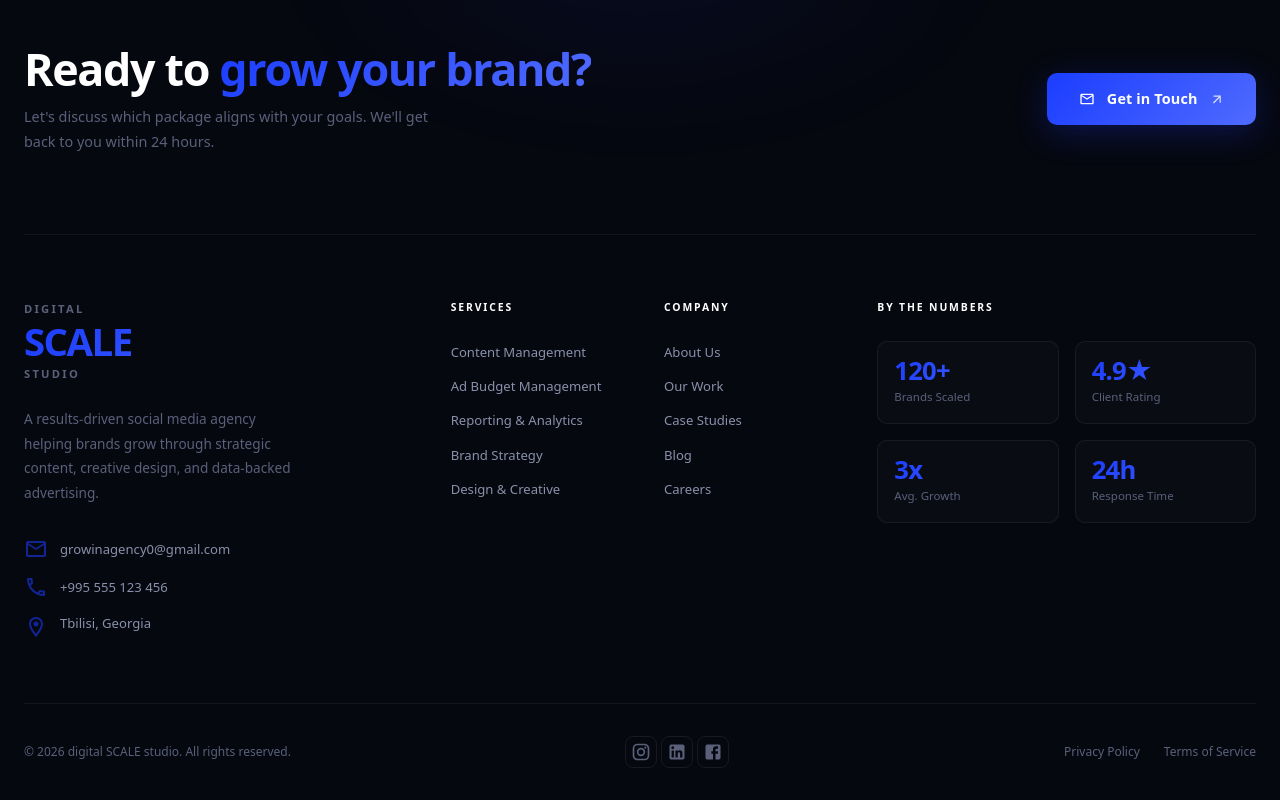
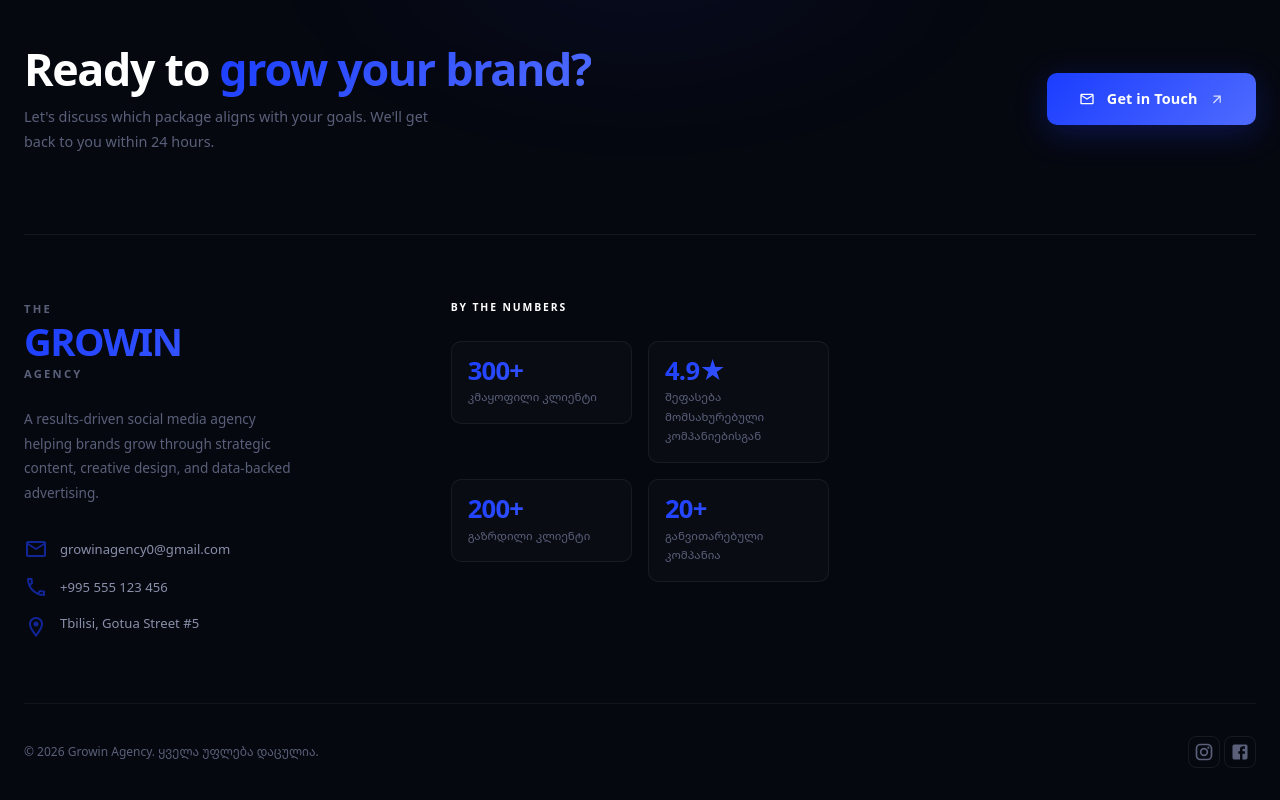
Before and after one commit to Konstantine-T/services-single-page, a React (Vite) app: page / in a window 1280 px wide. Shown: the part 1765-2565 px from the top of the page. Built offline with nearby package versions, Linux system fonts and the light colour scheme.

Commit message:
changed footer and colors

```diff
--- a/src/components/Footer/Footer.tsx
+++ b/src/components/Footer/Footer.tsx
@@ -14,31 +14,21 @@ import EmailOutlinedIcon from "@mui/icons-material/EmailOutlined";
 import PhoneOutlinedIcon from "@mui/icons-material/PhoneOutlined";
 import LocationOnOutlinedIcon from "@mui/icons-material/LocationOnOutlined";
 import InstagramIcon from "@mui/icons-material/Instagram";
-import LinkedInIcon from "@mui/icons-material/LinkedIn";
+// import LinkedInIcon from "@mui/icons-material/LinkedIn";
 import FacebookIcon from "@mui/icons-material/Facebook";
 import ArrowOutwardIcon from "@mui/icons-material/ArrowOutward";
 
-const footerLinks = {
-  services: [
-    { label: "Content Management", href: "#" },
-    { label: "Ad Budget Management", href: "#" },
-    { label: "Reporting & Analytics", href: "#" },
-    { label: "Brand Strategy", href: "#" },
-    { label: "Design & Creative", href: "#" },
-  ],
-  company: [
-    { label: "About Us", href: "#" },
-    { label: "Our Work", href: "#" },
-    { label: "Case Studies", href: "#" },
-    { label: "Blog", href: "#" },
-    { label: "Careers", href: "#" },
-  ],
-};
-
 const socialLinks = [
-  { icon: <InstagramIcon fontSize="small" />, label: "Instagram", href: "#" },
-  { icon: <LinkedInIcon fontSize="small" />, label: "LinkedIn", href: "#" },
-  { icon: <FacebookIcon fontSize="small" />, label: "Facebook", href: "#" },
+  {
+    icon: <InstagramIcon fontSize="small" target="_blank" />,
+    label: "Instagram",
+    href: "https://www.instagram.com/growin__agency",
+  },
+  {
+    icon: <FacebookIcon fontSize="small" target="_blank" />,
+    label: "Facebook",
+    href: "https://www.facebook.com/people/Growin-SMM-Agency/61575597174850/",
+  },
 ];
 
 export default function Footer() {
@@ -198,7 +188,7 @@ export default function Footer() {
                   mb: 0.5,
                 }}
               >
-                digital
+                The
               </Typography>
               <Typography
                 component="span"
@@ -215,7 +205,7 @@ export default function Footer() {
                   mb: 0.5,
                 }}
               >
-                SCALE
+                GROWIN
               </Typography>
               <Typography
                 component="span"
@@ -228,7 +218,7 @@ export default function Footer() {
                   display: "block",
                 }}
               >
-                studio
+                Agency
               </Typography>
             </Box>
 
@@ -301,14 +291,14 @@ export default function Footer() {
                   variant="body2"
                   sx={{ color: linkText, fontSize: "0.82rem" }}
                 >
-                  Tbilisi, Georgia
+                  Tbilisi, Gotua Street #5
                 </Typography>
               </Box>
             </Stack>
           </Grid>
 
           {/* Services */}
-          <Grid item xs={6} md={2}>
+          {/* <Grid item xs={6} md={2}>
             <Typography
               sx={{
                 fontSize: "0.65rem",
@@ -339,10 +329,10 @@ export default function Footer() {
                 </Link>
               ))}
             </Stack>
-          </Grid>
+          </Grid> */}
 
           {/* Company */}
-          <Grid item xs={6} md={2}>
+          {/* <Grid item xs={6} md={2}>
             <Typography
               sx={{
                 fontSize: "0.65rem",
@@ -373,7 +363,7 @@ export default function Footer() {
                 </Link>
               ))}
             </Stack>
-          </Grid>
+          </Grid> */}
 
           {/* Stats / trust signals */}
           <Grid item xs={12} md={4}>
@@ -392,10 +382,13 @@ export default function Footer() {
             </Typography>
             <Grid container spacing={2}>
               {[
-                { value: "120+", label: "Brands Scaled" },
-                { value: "4.9★", label: "Client Rating" },
-                { value: "3x", label: "Avg. Growth" },
-                { value: "24h", label: "Response Time" },
+                { value: "300+", label: "კმაყოფილი კლიენტი" },
+                {
+                  value: "4.9★",
+                  label: "შეფასება მომსახურებული კომპანიებისგან",
+                },
+                { value: "200+", label: "გაზრდილი კლიენტი" },
+                { value: "20+", label: "განვითარებული კომპანია" },
               ].map(({ value, label }) => (
                 <Grid item xs={6} key={label}>
                   <Box
@@ -453,7 +446,7 @@ export default function Footer() {
             variant="caption"
             sx={{ color: mutedText, fontSize: "0.75rem" }}
           >
-            © {currentYear} digital SCALE studio. All rights reserved.
+            © {currentYear} Growin Agency. ყველა უფლება დაცულია.
           </Typography>
 
           <Box sx={{ display: "flex", gap: 0.5 }}>
@@ -484,7 +477,7 @@ export default function Footer() {
             ))}
           </Box>
 
-          <Box sx={{ display: "flex", gap: 3 }}>
+          {/* <Box sx={{ display: "flex", gap: 3 }}>
             {["Privacy Policy", "Terms of Service"].map((item) => (
               <Link
                 key={item}
@@ -500,7 +493,7 @@ export default function Footer() {
                 {item}
               </Link>
             ))}
-          </Box>
+          </Box> */}
         </Box>
       </Container>
     </Box>
--- a/src/data/pricingData.ts
+++ b/src/data/pricingData.ts
@@ -69,6 +69,7 @@ export const pricingPlans: PricingPlan[] = [
       { label: "რეპორტინგი და ანალიზი" },
       { label: "ქოფივრაითინგი" },
       { label: "კონკურენტების ანალიზი" },
+      { label: "მოდელის მომსახურება" },
     ],
   },
   {
```
